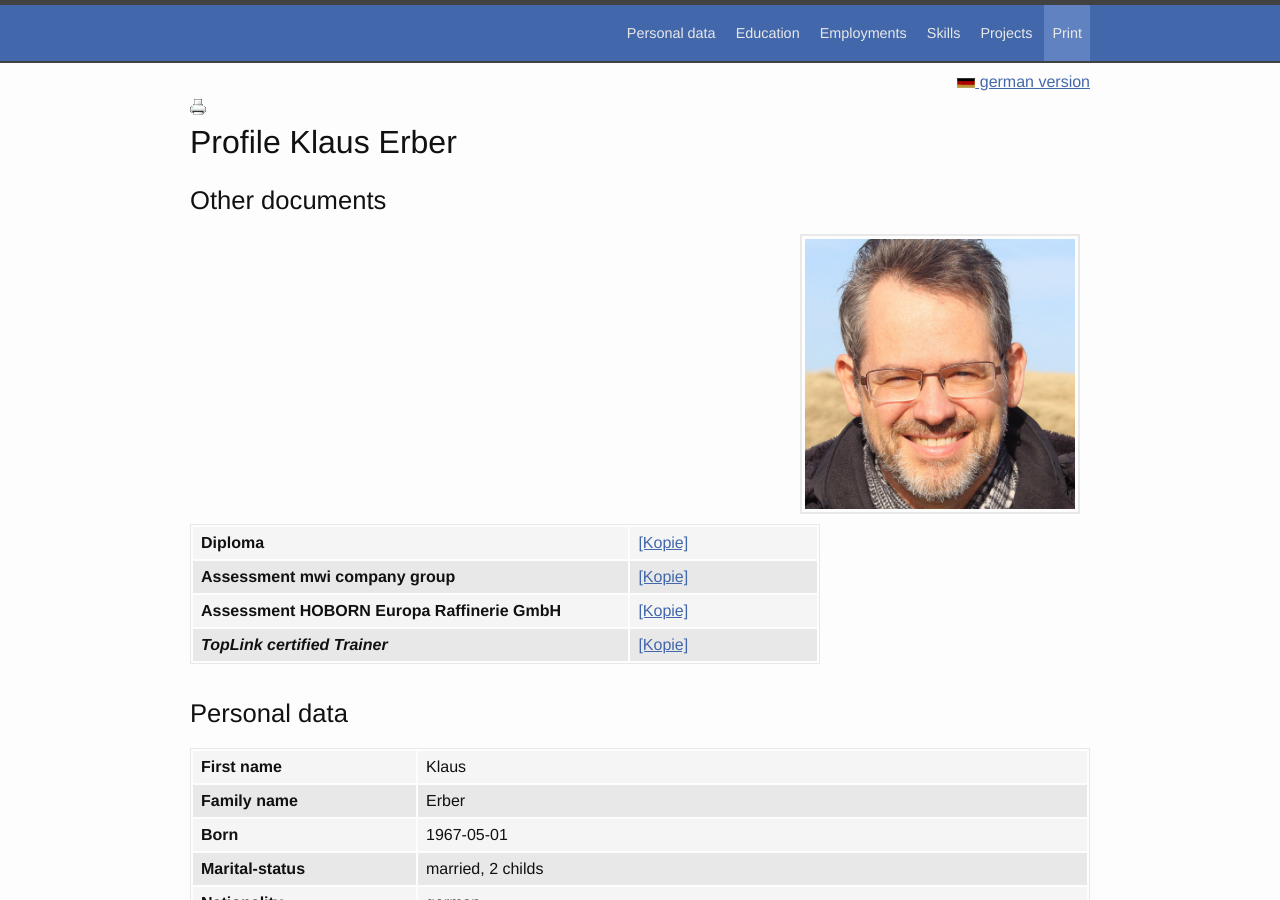
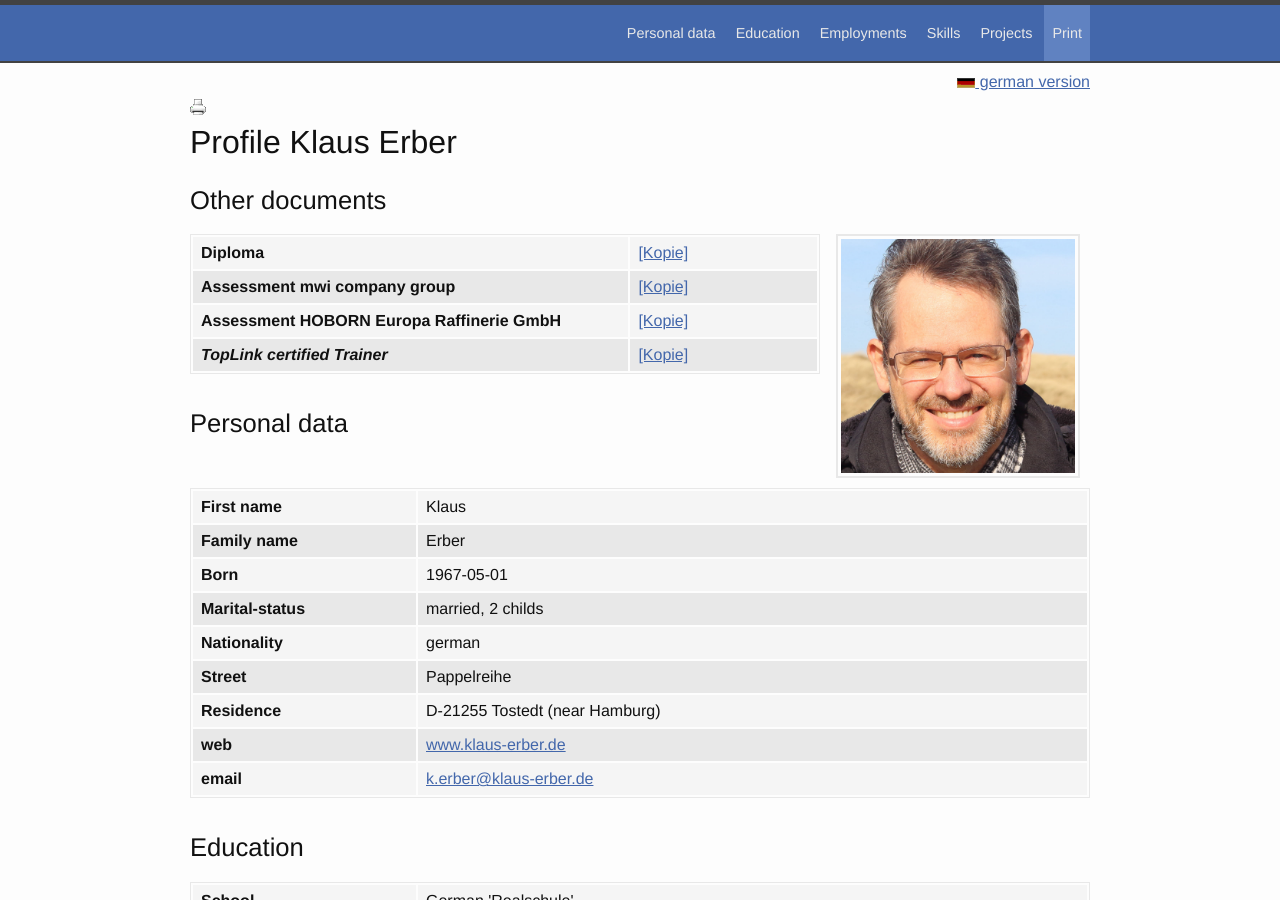
Before and after one commit to klauserber/klauserber.github.io, a Jekyll site: the page built from print.html, in a window 1280 px wide and 900 px high. Built offline with Jekyll 4.4.1, drawn with Linux system fonts in a browser that asks for light colours.

Commit message:
Update print.html

```diff
--- a/print.html
+++ b/print.html
@@ -10,7 +10,7 @@ notitle: 1
 <h1>Profile Klaus Erber</h1>
 
 <h2>Other documents</h2>
-<img class="my-image" width="30%" src="img/ErberKlaus.jpg" />
+<img class="my-image" width="26%" src="img/ErberKlaus.jpg" />
 <table style="width:70%">
     <tbody>
         <tr>
```
